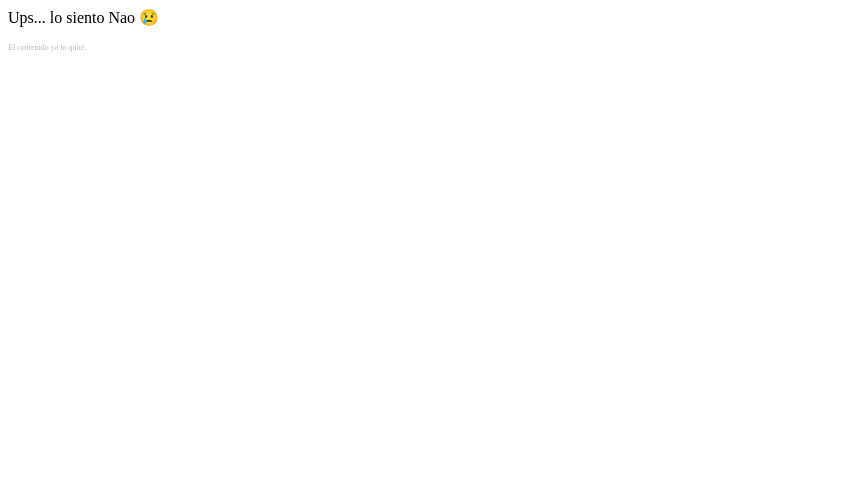
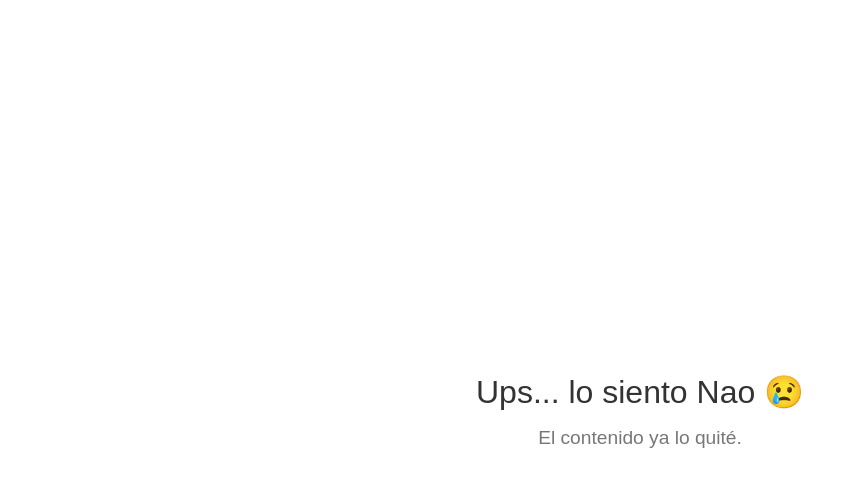
Before and after one commit to desplieguesrudy/horizontes.com, a plain HTML site: page index.html in a window 1280 px wide. Shown: the whole page, without its empty margins (0-856 px from the left). Drawn offline with Linux system fonts and the light colour scheme.

Commit message:
Update index.html

```diff
--- a/index.html
+++ b/index.html
@@ -1,6 +1,48 @@
+<!DOCTYPE html>
+<html lang="es">
+<head>
+  <meta charset="UTF-8">
+  <title>Sin acceso</title>
+  <style>
+    body {
+      background-color: #fff;
+      color: #333;
+      font-family: Arial, sans-serif;
+      display: flex;
+      justify-content: center;
+      align-items: center;
+      height: 100vh;
+      text-align: center;
+      padding: 20px;
+      box-sizing: border-box;
+    }
+    .mensaje {
+      max-width: 90%;
+    }
+    .mensaje p {
+      margin: 0.5em 0;
+    }
+    .mensaje p:first-child {
+      font-size: 2em;
+    }
+    .mensaje p:last-child {
+      font-size: 1.2em;
+      color: #777;
+    }
+    @media (max-width: 600px) {
+      .mensaje p:first-child {
+        font-size: 1.5em;
+      }
+      .mensaje p:last-child {
+        font-size: 1em;
+      }
+    }
+  </style>
+</head>
 <body>
-  <div>
+  <div class="mensaje">
     <p>Ups... lo siento Nao 😢</p>
-    <p style="font-size: 0.5em; color: #bbb;">El contenido ya lo quité.</p>
+    <p>El contenido ya lo quité.</p>
   </div>
 </body>
+</html>
```
